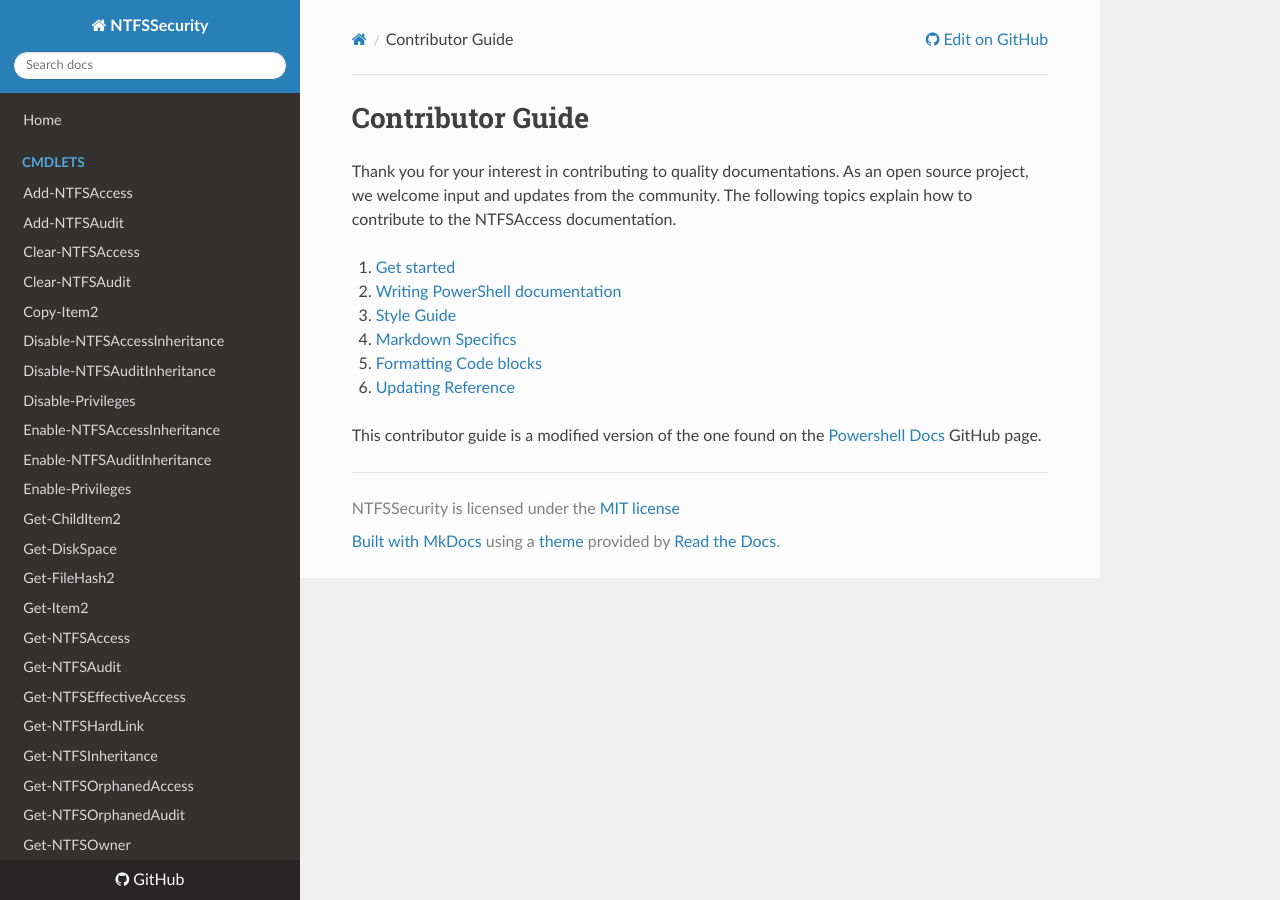
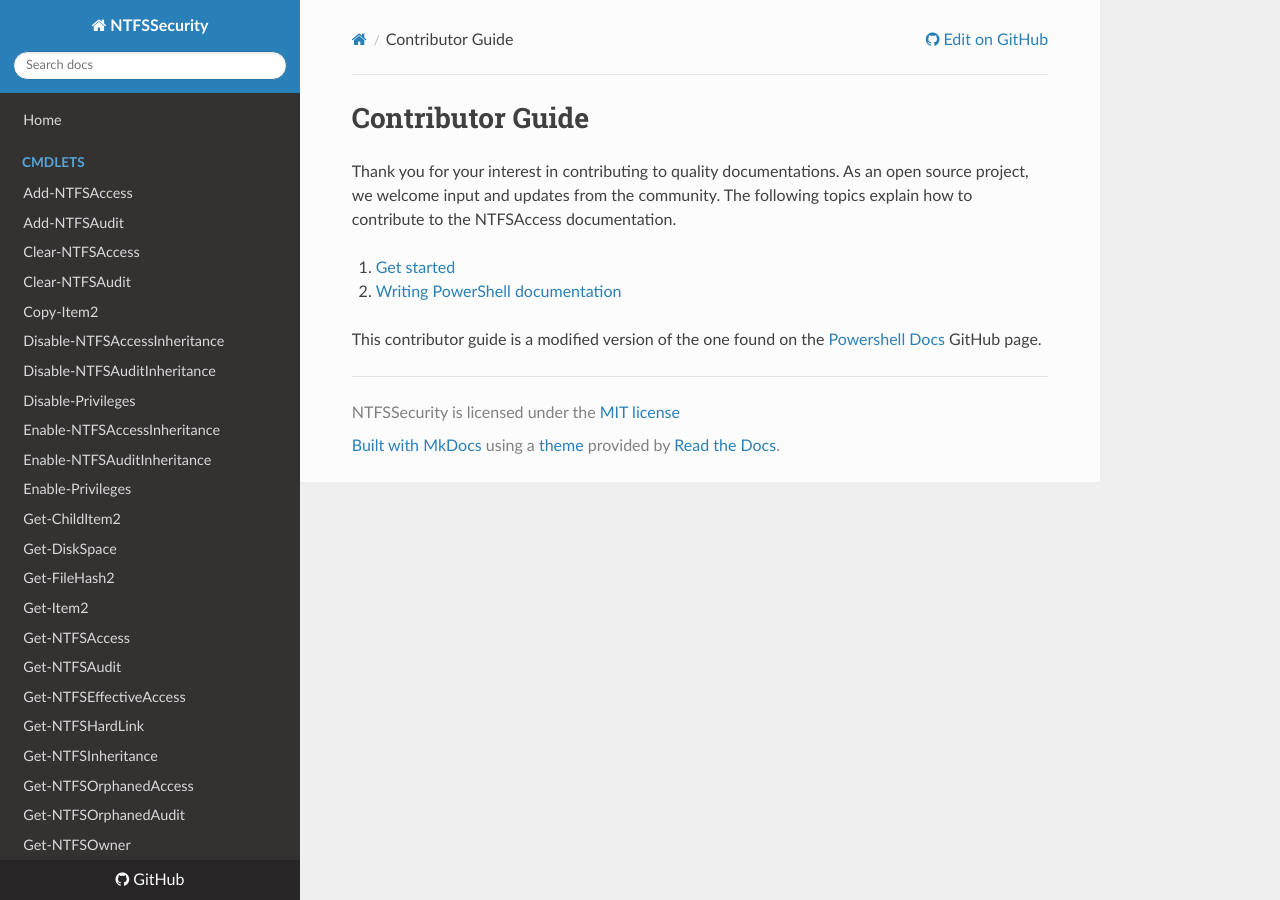
Before and after one commit to raandree/NTFSSecurity, an MkDocs documentation site: the page built from Docs/Contributing.md, in a window 1280 px wide. Built offline with MkDocs 1.6.1, drawn with Linux system fonts in a browser that asks for light colours; nearby versions of some CDN libraries.

```diff
--- a/Docs/Contributing.md
+++ b/Docs/Contributing.md
@@ -6,9 +6,5 @@ The following topics explain how to contribute to the NTFSAccess documentation.
 
 1. [Get started](./contributing/1-GET-STARTED.md)
 2. [Writing PowerShell documentation](./contributing/2-WRITING.md)
-3. [Style Guide](./contributing/3-STYLE-GUIDE.md)
-4. [Markdown Specifics](./contributing/4-MARKDOWN-SPECIFICS.md)
-5. [Formatting Code blocks](./contributing/5-FORMATTING-CODE.md)
-6. [Updating Reference](./contributing/6-UPDATING-REFERENCE.md)
 
 This contributor guide is a modified version of the one found on the [Powershell Docs](https://github.com/PowerShell/PowerShell-Docs) GitHub page.
```
Also changed, not shown: 1 other file.
